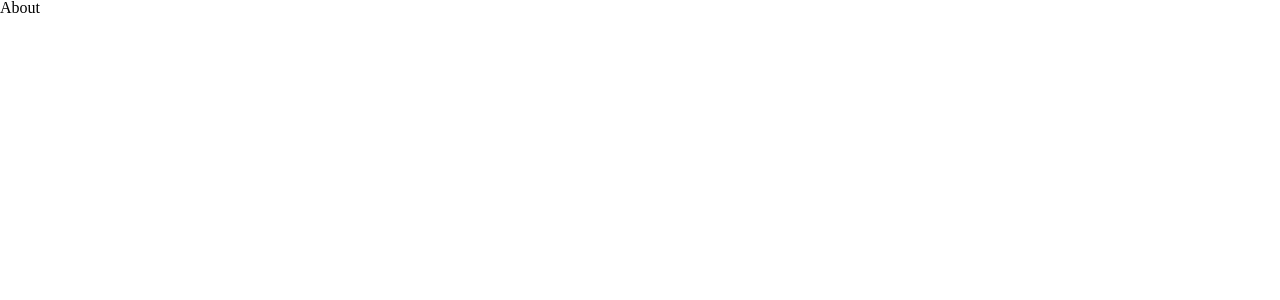
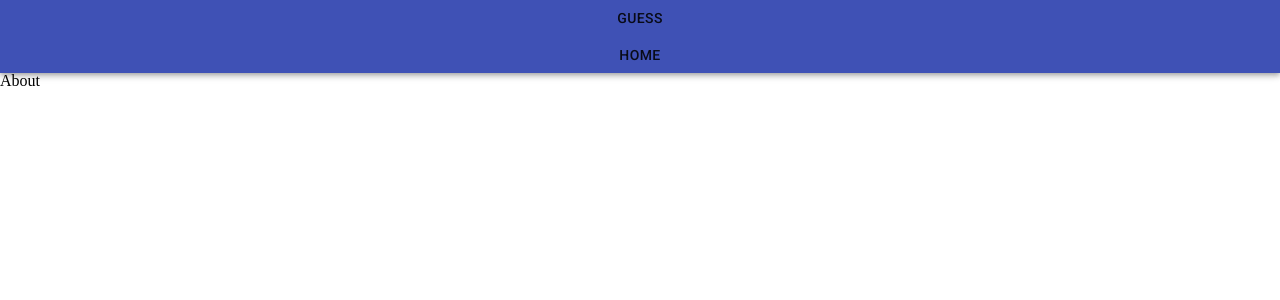
Before and after one commit to SirPotatoIV/babyGamble, a React (Create React App) app: page /about in a window 1280 px wide. Shown: the top 300 px of the page. Built offline with nearby package versions, Linux system fonts and the light colour scheme.

Commit message:
Removed navbar code taken from Material-UI and going with something far simpiler until I get a better understanding of Material-UI.

```diff
--- a/src/App.js
+++ b/src/App.js
@@ -4,13 +4,14 @@ import About from './pages/About';
 import Guess from './pages/Guess';
 import Home from './pages/Home';
 
-// import Navbar from './components/Navbar';
+import Navbar from './components/Navbar';
 
 import './App.scss';
 
 function App() {
   return (
     <BrowserRouter>
+      <Navbar />
       <Switch>
         <Route path="/about">
           <About />
--- a/src/components/Navbar/Navbar.js
+++ b/src/components/Navbar/Navbar.js
@@ -1,43 +1,18 @@
-import React, { useState } from 'react';
-import { makeStyles } from '@material-ui/core/styles';
+import React from 'react';
+import { Link } from 'react-router-dom';
 import AppBar from '@material-ui/core/AppBar';
-import Tabs from '@material-ui/core/Tabs';
-import Tab from '@material-ui/core/Tab';
+import Button from '@material-ui/core/Button';
 
-function a11yProps(index) {
-  return {
-    id: `simple-tab-${index}`,
-    'aria-controls': `simple-tabpanel-${index}`,
-  };
-}
-
-const useStyles = makeStyles((theme) => ({
-  root: {
-    flexGrow: 1,
-    backgroundColor: theme.palette.background.paper,
-  },
-}));
-
-function LinkTab(props) {
-  return <Tab component="a" {...props} />;
-}
-
-export default function Navbar() {
-  const classes = useStyles();
-  const [value, setValue] = useState(0);
-
-  const handleChange = (event, newValue) => {
-    setValue(newValue);
-  };
-
+export default function NavBar() {
   return (
-    <div className={classes.root}>
+    <div>
       <AppBar position="static">
-        <Tabs value={value} onChange={handleChange} aria-label="navbar">
-          <LinkTab label="Home" href="/" {...a11yProps(0)} />
-          <LinkTab label="Guess" href="/guess" {...a11yProps(1)} />
-          <LinkTab label="About" href="/about" {...a11yProps(2)} />
-        </Tabs>
+        <Button component={Link} to="/guess" variant="text">
+          Guess
+        </Button>
+        <Button component={Link} to="/">
+          Home
+        </Button>
       </AppBar>
     </div>
   );
```
Also changed, not shown: 1 other file (tests, documents, lock files or other folders).
